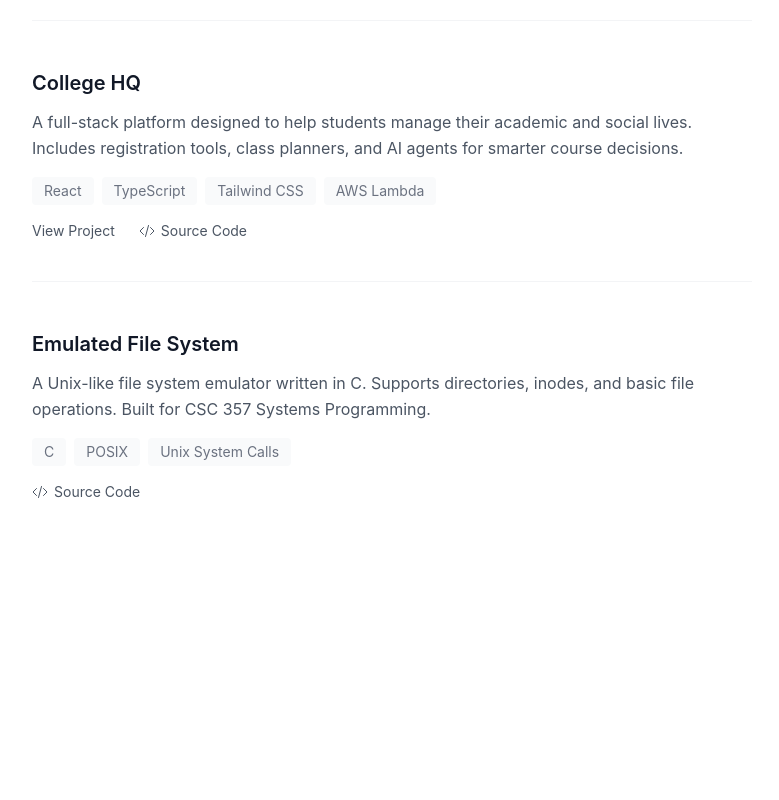
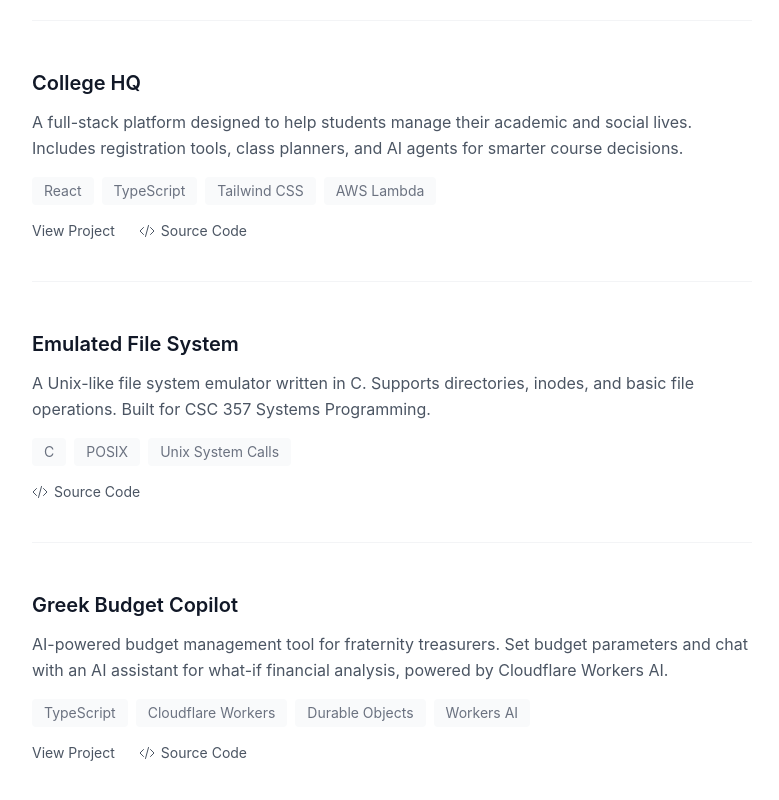
Before and after one commit to Jacroney/Portfolio, a React (Vite) app: page /projects in a window 1280 px wide. Shown: the part 406-1206 px from the top of the page, without its empty margins (248-1027 px from the left). Before the commit the page ends 1012 px from the top, so only its background shows below. Built offline with nearby package versions, Linux system fonts and the light colour scheme.

Commit message:
Add Greek Budget Copilot project

```diff
--- a/src/pages/Projects.tsx
+++ b/src/pages/Projects.tsx
@@ -26,6 +26,15 @@ const projects = [
       'A Unix-like file system emulator written in C. Supports directories, inodes, and basic file operations. Built for CSC 357 Systems Programming.',
     technologies: ['C', 'POSIX', 'Unix System Calls'],
     codeUrl: 'https://github.com/Jacroney/C-Terminal-Emulator',
+  },
+  {
+    id: 4,
+    title: 'Greek Budget Copilot',
+    description:
+      'AI-powered budget management tool for fraternity treasurers. Set budget parameters and chat with an AI assistant for what-if financial analysis, powered by Cloudflare Workers AI.',
+    technologies: ['TypeScript', 'Cloudflare Workers', 'Durable Objects', 'Workers AI'],
+    demoUrl: 'https://e497e243.cf-ai-greek-pay-agent.pages.dev/',
+    codeUrl: 'https://github.com/Jacroney/cf_ai_greek_pay_agent',
   },
 ];
 
```
